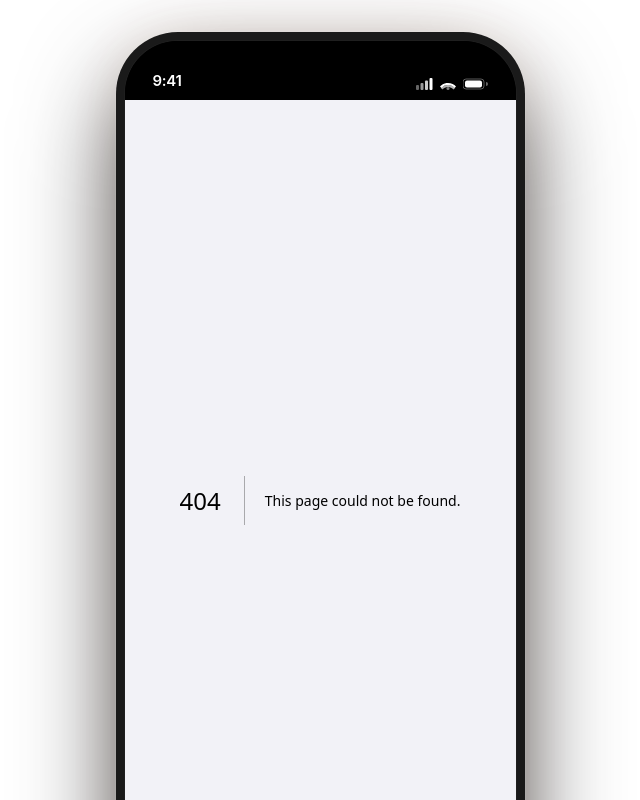
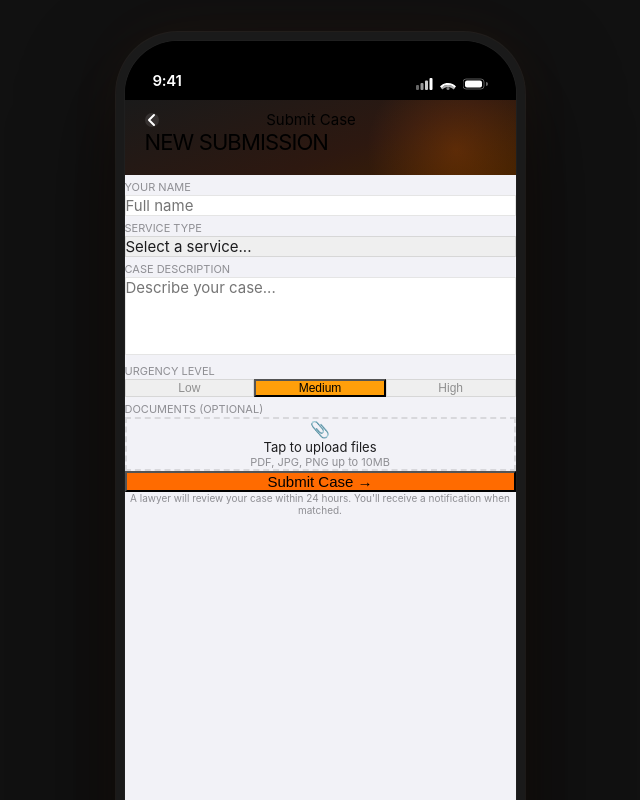
Before and after one commit to sara-assistant/mizan-app, a Next.js app: page /submit in a window 1280 px wide. Before the commit this address had no page. Shown: the top 800 px of the page, without its empty margins (320-960 px from the left). Built offline with nearby package versions, Linux system fonts and the light colour scheme.

Commit message:
Add src/app/submit/page.tsx

```diff
--- /dev/null
+++ b/src/app/submit/page.tsx
@@ -0,0 +1,109 @@
+"use client";
+import { useState } from "react";
+import Link from "next/link";
+import { mockServices } from "../../lib/data/mockData";
+
+export default function SubmitPage() {
+  const [name, setName] = useState("");
+  const [caseType, setCaseType] = useState("");
+  const [description, setDescription] = useState("");
+  const [urgency, setUrgency] = useState("medium");
+
+  return (
+    <div className="flex flex-col h-full">
+      {/* Header */}
+      <div className="dark-header">
+        <div className="flex items-center justify-between mb-3">
+          <Link href="/services" className="w-8 h-8 rounded-full bg-[rgba(255,255,255,0.1)] flex items-center justify-center">
+            <svg width="14" height="14" viewBox="0 0 14 14" fill="none">
+              <path d="M9 2L4 7l5 5" stroke="white" strokeWidth="2" strokeLinecap="round" strokeLinejoin="round" />
+            </svg>
+          </Link>
+          <div className="text-[15px] font-black text-white tracking-tight">Submit Case</div>
+          <div style={{ width: 32 }} />
+        </div>
+        <div className="text-[22px] font-black text-white tracking-tight" style={{ letterSpacing: "-0.04em" }}>
+          NEW SUBMISSION
+        </div>
+      </div>
+
+      <div className="flex-1 overflow-y-auto px-5 py-4 flex flex-col gap-4">
+        <div>
+          <label className="text-[11px] font-bold text-[#8E8E93] tracking-wider uppercase">Your Name</label>
+          <input
+            className="mt-1 w-full bg-white border border-[rgba(0,0,0,0.1)] rounded-xl px-4 py-3.5 text-[15px] text-[#1C1C1E] outline-none focus:border-[#FF6B00]"
+            placeholder="Full name"
+            value={name}
+            onChange={(e) => setName(e.target.value)}
+          />
+        </div>
+
+        <div>
+          <label className="text-[11px] font-bold text-[#8E8E93] tracking-wider uppercase">Service Type</label>
+          <select
+            className="mt-1 w-full bg-white border border-[rgba(0,0,0,0.1)] rounded-xl px-4 py-3.5 text-[15px] text-[#1C1C1E] outline-none focus:border-[#FF6B00] appearance-none"
+            value={caseType}
+            onChange={(e) => setCaseType(e.target.value)}
+          >
+            <option value="">Select a service...</option>
+            {mockServices.map((s) => (
+              <option key={s.id} value={s.name}>{s.icon} {s.name}</option>
+            ))}
+          </select>
+        </div>
+
+        <div>
+          <label className="text-[11px] font-bold text-[#8E8E93] tracking-wider uppercase">Case Description</label>
+          <textarea
+            className="mt-1 w-full bg-white border border-[rgba(0,0,0,0.1)] rounded-xl px-4 py-3.5 text-[15px] text-[#1C1C1E] outline-none focus:border-[#FF6B00] resize-none"
+            placeholder="Describe your case..."
+            rows={4}
+            value={description}
+            onChange={(e) => setDescription(e.target.value)}
+          />
+        </div>
+
+        <div>
+          <label className="text-[11px] font-bold text-[#8E8E93] tracking-wider uppercase">Urgency Level</label>
+          <div className="flex gap-2 mt-1">
+            {[
+              { value: "low", label: "Low", color: "#10B981" },
+              { value: "medium", label: "Medium", color: "#FF9F0A" },
+              { value: "high", label: "High", color: "#FF3B30" },
+            ].map((u) => (
+              <button
+                key={u.value}
+                onClick={() => setUrgency(u.value)}
+                className={`flex-1 py-3 rounded-xl text-[12px] font-black transition-all ${urgency === u.value ? "text-white" : "bg-white text-[rgba(0,0,0,0.4)] border border-[rgba(0,0,0,0.1)]"}`}
+                style={urgency === u.value ? { background: u.color } : {}}
+              >
+                {u.label}
+              </button>
+            ))}
+          </div>
+        </div>
+
+        {/* Upload area */}
+        <div>
+          <label className="text-[11px] font-bold text-[#8E8E93] tracking-wider uppercase">Documents (Optional)</label>
+          <div className="mt-1 border-2 border-dashed border-[rgba(0,0,0,0.1)] rounded-2xl p-6 text-center cursor-pointer hover:border-[#FF6B00] transition-colors">
+            <div className="text-3xl mb-2">📎</div>
+            <div className="text-[13px] font-bold text-[#1C1C1E]">Tap to upload files</div>
+            <div className="text-[11px] text-[#8E8E93] mt-1">PDF, JPG, PNG up to 10MB</div>
+          </div>
+        </div>
+
+        <div className="mt-auto pt-4">
+          <Link href="/cases">
+            <button className="w-full bg-[#FF6B00] text-white py-4 rounded-2xl text-[15px] font-black shadow-lg active:scale-[0.98] transition-transform">
+              Submit Case →
+            </button>
+          </Link>
+          <p className="text-[10px] text-[#8E8E93] text-center mt-3">
+            A lawyer will review your case within 24 hours. You'll receive a notification when matched.
+          </p>
+        </div>
+      </div>
+    </div>
+  );
+}
```
